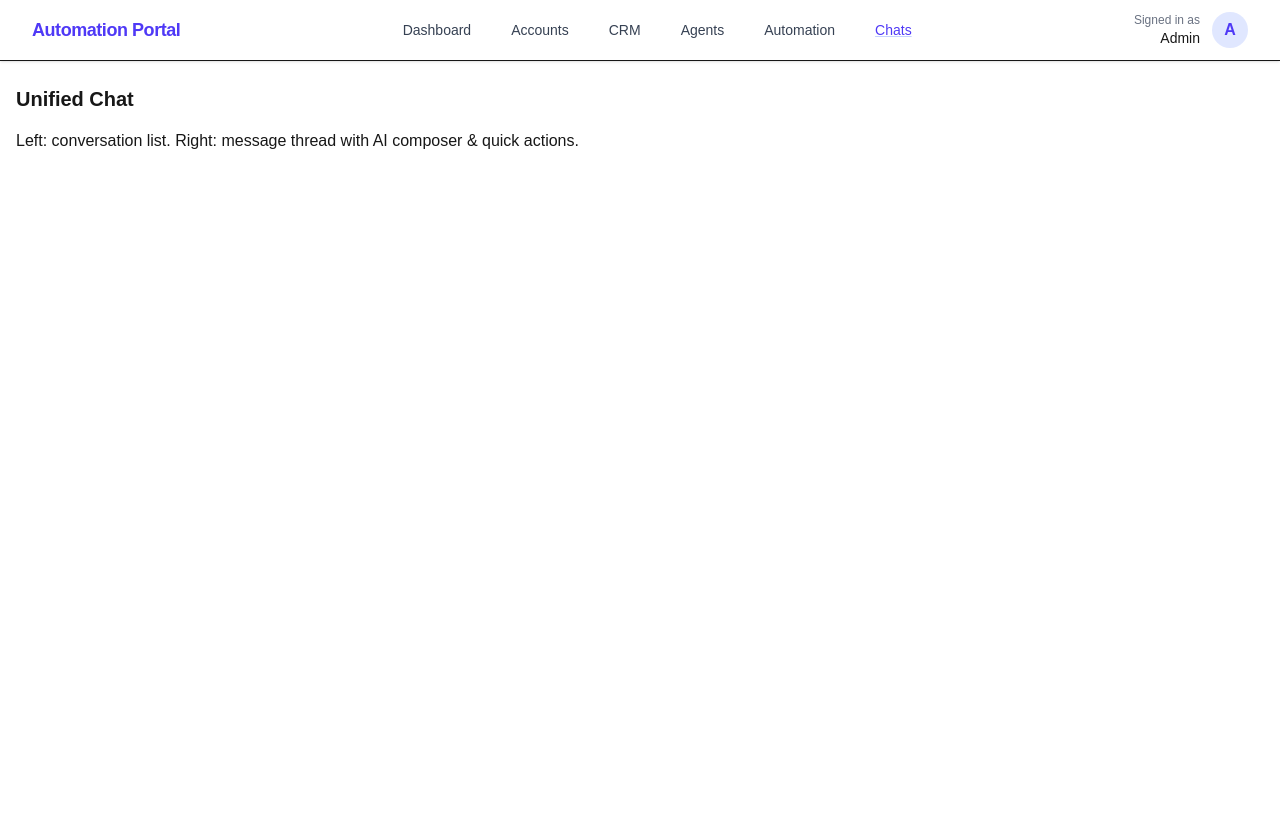
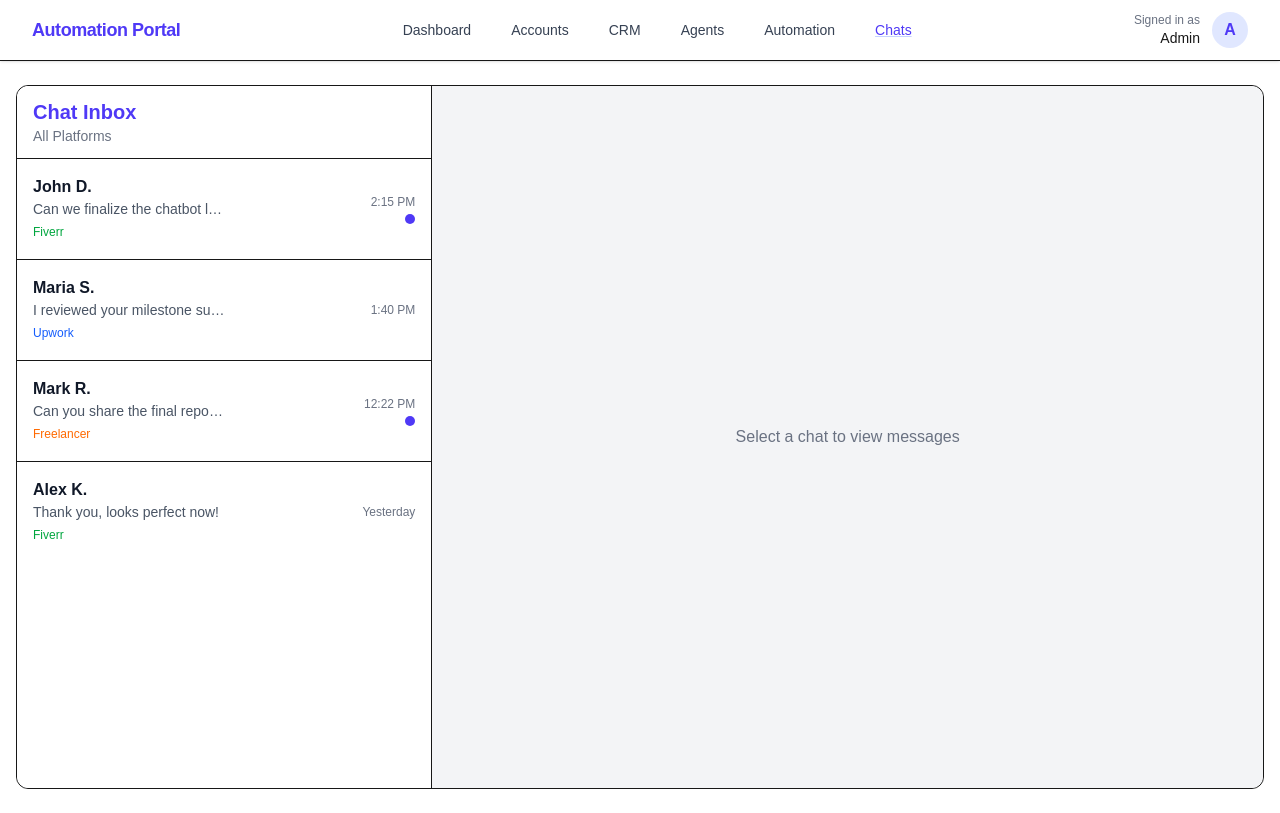
Before and after one commit to ImTalhaArif/freelance-automation, a Next.js app: page /chat in a window 1280 px wide. Built offline with nearby package versions, Linux system fonts and the light colour scheme.

Commit message:
Update page.tsx

```diff
--- a/app/chat/page.tsx
+++ b/app/chat/page.tsx
@@ -1,9 +1,159 @@
-// app/chat/page.tsx
+"use client";
+
+import { useState } from "react";
+
+interface ChatPreview {
+  id: number;
+  platform: "Fiverr" | "Upwork" | "Freelancer";
+  client: string;
+  lastMessage: string;
+  time: string;
+  unread: boolean;
+}
+
+const sampleChats: ChatPreview[] = [
+  {
+    id: 1,
+    platform: "Fiverr",
+    client: "John D.",
+    lastMessage: "Can we finalize the chatbot logic today?",
+    time: "2:15 PM",
+    unread: true,
+  },
+  {
+    id: 2,
+    platform: "Upwork",
+    client: "Maria S.",
+    lastMessage: "I reviewed your milestone submission.",
+    time: "1:40 PM",
+    unread: false,
+  },
+  {
+    id: 3,
+    platform: "Freelancer",
+    client: "Mark R.",
+    lastMessage: "Can you share the final report link?",
+    time: "12:22 PM",
+    unread: true,
+  },
+  {
+    id: 4,
+    platform: "Fiverr",
+    client: "Alex K.",
+    lastMessage: "Thank you, looks perfect now!",
+    time: "Yesterday",
+    unread: false,
+  },
+];
+
 export default function ChatPage() {
+  const [selectedChat, setSelectedChat] = useState<ChatPreview | null>(null);
+
   return (
-    <div className="space-y-4">
-      <h2 className="text-xl font-semibold">Unified Chat</h2>
-      <div className="card">Left: conversation list. Right: message thread with AI composer & quick actions.</div>
+    <div className="flex flex-col md:flex-row h-[calc(100vh-6rem)] bg-gray-50 rounded-xl shadow-inner border">
+      {/* Sidebar */}
+      <div className="w-full md:w-1/3 border-r bg-white overflow-y-auto rounded-l-xl">
+        <div className="px-4 py-3 border-b sticky top-0 bg-white z-10">
+          <h1 className="text-xl font-semibold text-indigo-600">Chat Inbox</h1>
+          <p className="text-sm text-gray-500">All Platforms</p>
+        </div>
+
+        <div className="divide-y">
+          {sampleChats.map((chat) => (
+            <div
+              key={chat.id}
+              onClick={() => setSelectedChat(chat)}
+              className={`flex items-center justify-between p-4 cursor-pointer transition ${
+                selectedChat?.id === chat.id
+                  ? "bg-indigo-50 border-l-4 border-indigo-500"
+                  : "hover:bg-gray-100"
+              }`}
+            >
+              <div>
+                <h2 className="font-semibold text-gray-900">{chat.client}</h2>
+                <p className="text-sm text-gray-600 truncate w-48">
+                  {chat.lastMessage}
+                </p>
+                <span
+                  className={`inline-block mt-1 text-xs font-medium ${
+                    chat.platform === "Fiverr"
+                      ? "text-green-600"
+                      : chat.platform === "Upwork"
+                      ? "text-blue-600"
+                      : "text-orange-500"
+                  }`}
+                >
+                  {chat.platform}
+                </span>
+              </div>
+              <div className="flex flex-col items-end space-y-1">
+                <span className="text-xs text-gray-500">{chat.time}</span>
+                {chat.unread && (
+                  <span className="w-2.5 h-2.5 bg-indigo-600 rounded-full"></span>
+                )}
+              </div>
+            </div>
+          ))}
+        </div>
+      </div>
+
+      {/* Main Chat Area */}
+      <div className="flex-1 flex flex-col bg-gray-100 rounded-r-xl">
+        {!selectedChat ? (
+          <div className="flex flex-1 items-center justify-center text-gray-500">
+            <p>Select a chat to view messages</p>
+          </div>
+        ) : (
+          <>
+            {/* Header */}
+            <div className="flex items-center justify-between px-6 py-3 bg-white border-b rounded-tr-xl">
+              <div>
+                <h2 className="font-bold text-gray-800">
+                  {selectedChat.client}
+                </h2>
+                <p className="text-sm text-gray-500">{selectedChat.platform}</p>
+              </div>
+              <span
+                className={`px-3 py-1 text-xs font-semibold rounded-full ${
+                  selectedChat.platform === "Fiverr"
+                    ? "bg-green-100 text-green-700"
+                    : selectedChat.platform === "Upwork"
+                    ? "bg-blue-100 text-blue-700"
+                    : "bg-orange-100 text-orange-700"
+                }`}
+              >
+                {selectedChat.platform}
+              </span>
+            </div>
+
+            {/* Messages */}
+            <div className="flex-1 p-4 overflow-y-auto space-y-4 bg-gray-50">
+              <div className="max-w-[70%] bg-white shadow-sm p-3 rounded-lg text-gray-800">
+                Hello {selectedChat.client.split(" ")[0]}, thank you for reaching
+                out! How can I assist you with your project today?
+              </div>
+              <div className="max-w-[70%] bg-indigo-600 text-white ml-auto shadow-sm p-3 rounded-lg">
+                Sure! Let’s go over the deliverables once more before finalizing.
+              </div>
+              <div className="max-w-[70%] bg-white shadow-sm p-3 rounded-lg text-gray-800">
+                Sounds perfect! I’ll send the final version shortly.
+              </div>
+            </div>
+
+            {/* Message Input */}
+            <div className="p-4 bg-white border-t rounded-br-xl flex items-center space-x-3">
+              <input
+                type="text"
+                placeholder="Type your message..."
+                className="flex-1 border rounded-lg px-4 py-2 text-sm focus:outline-none focus:ring-2 focus:ring-indigo-400"
+              />
+              <button className="bg-indigo-600 text-white px-4 py-2 rounded-lg hover:bg-indigo-700 transition">
+                Send
+              </button>
+            </div>
+          </>
+        )}
+      </div>
     </div>
   );
 }
```
